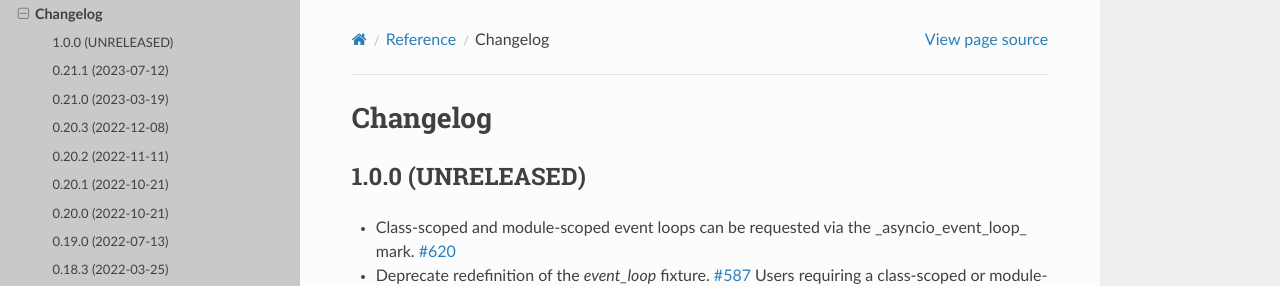
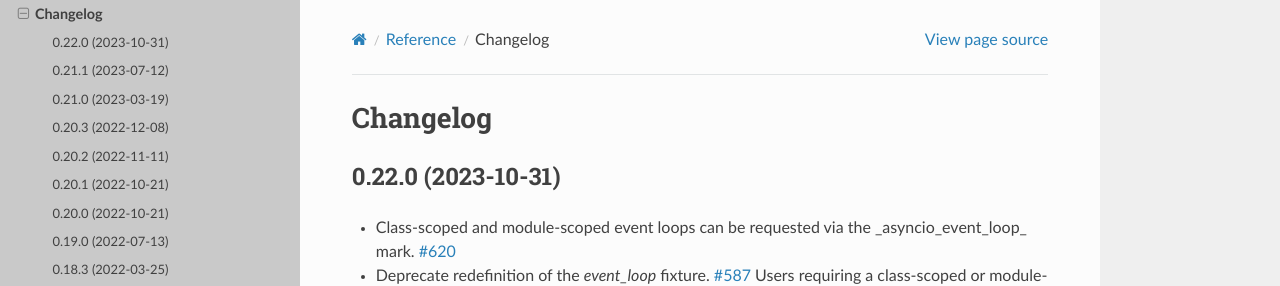
Before and after one commit to pytest-dev/pytest-asyncio, a Sphinx documentation site: the page built from docs/source/reference/changelog.rst, in a window 1280 px wide and 900 px high. Shown: the top 286 px of the window. Built offline with Sphinx 7.4.7 and the Read the Docs theme 2.0.0, drawn with Linux system fonts in a browser that asks for light colours; pages that are not in the unit, such as notebooks, are missing from menus.

Commit message:
Prepare for release of v0.22.0.
Signed-off-by: Michael Seifert <m.seifert@digitalernachschub.de>

```diff
--- a/docs/source/reference/changelog.rst
+++ b/docs/source/reference/changelog.rst
@@ -2,8 +2,8 @@
 Changelog
 =========
 
-1.0.0 (UNRELEASED)
-==================
+0.22.0 (2023-10-31)
+===================
 - Class-scoped and module-scoped event loops can be requested
   via the _asyncio_event_loop_ mark. `#620 <https://github.com/pytest-dev/pytest-asyncio/pull/620>`_
 - Deprecate redefinition of the `event_loop` fixture. `#587 <https://github.com/pytest-dev/pytest-asyncio/issues/531>`_
```
